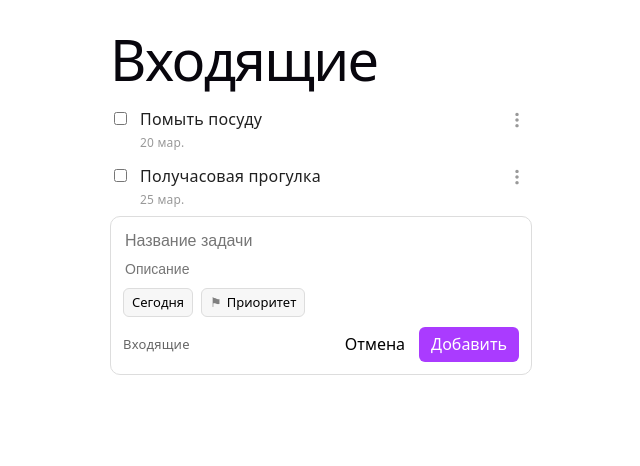
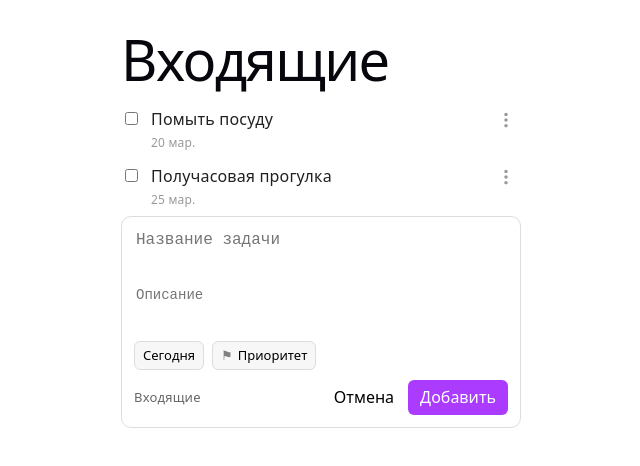
Before and after one commit to yozhikOm/fsd-todo-list, a React (Vite) app: page / in a window 1280 px wide. Both pictures are taken after a click on the button "Добавить задачу". Shown: the top 466 px of the page, without its empty margins (319-959 px from the left). Built offline with nearby package versions, Linux system fonts and the light colour scheme.

Commit message:
feat: use textarea for title and description instead of input

```diff
--- a/src/entities/task/ui/TaskForm/TaskForm.module.css
+++ b/src/entities/task/ui/TaskForm/TaskForm.module.css
@@ -20,6 +20,11 @@
   font-size: 14px;
   color: #666;
   margin-bottom: 10px;
+}
+
+textarea {
+  resize: none;
+  overflow: hidden;
 }
 
 /* actions row */
--- a/src/entities/task/ui/TaskForm/TaskForm.tsx
+++ b/src/entities/task/ui/TaskForm/TaskForm.tsx
@@ -26,7 +26,8 @@ export const TaskForm = ({ task, onClose, onSubmit, submitLabel }: Props) => {
   );
   const [isPriorityOpen, setIsPriorityOpen] = useState(false);
 
-  const titleRef = useRef<HTMLInputElement>(null);
+  const titleRef = useRef<HTMLTextAreaElement>(null);
+  const descriptionRef = useRef<HTMLTextAreaElement>(null);
 
   useEffect(() => {
     if (task) setCurrentTask(task);
@@ -34,6 +35,14 @@ export const TaskForm = ({ task, onClose, onSubmit, submitLabel }: Props) => {
 
   useEffect(() => {
     titleRef.current?.focus();
+    if (titleRef.current) {
+      titleRef.current.style.height = 'auto';
+      titleRef.current.style.height = titleRef.current.scrollHeight + 'px';
+    }
+    if (descriptionRef.current) {
+      descriptionRef.current.style.height = 'auto';
+      descriptionRef.current.style.height = descriptionRef.current.scrollHeight + 'px';
+    }
   }, []);
 
   const handleChange = (
@@ -41,6 +50,12 @@ export const TaskForm = ({ task, onClose, onSubmit, submitLabel }: Props) => {
   ) => {
     const { name, value } = e.target;
     setCurrentTask((prev) => ({ ...prev, [name]: value }));
+
+    // если элемент — textarea, авто-рост
+    if (e.target instanceof HTMLTextAreaElement) {
+      e.target.style.height = 'auto'; // сброс
+      e.target.style.height = e.target.scrollHeight + 'px'; // выставляем по контенту
+    }
   };
 
   const handleSubmit = (e: React.SubmitEvent<HTMLFormElement>) => {
@@ -57,7 +72,7 @@ export const TaskForm = ({ task, onClose, onSubmit, submitLabel }: Props) => {
 
   return (
     <form className={styles.container} onSubmit={handleSubmit} role='form'>
-      <input
+      <textarea
         ref={titleRef}
         name='title'
         className={styles.titleInput}
@@ -65,7 +80,8 @@ export const TaskForm = ({ task, onClose, onSubmit, submitLabel }: Props) => {
         value={currentTask.title}
         onChange={handleChange}
       />
-      <input
+      <textarea
+        ref={descriptionRef}
         name='description'
         className={styles.descriptionInput}
         placeholder='Описание'
--- a/src/pages/tasks-page/ui/TasksPage.tsx
+++ b/src/pages/tasks-page/ui/TasksPage.tsx
@@ -7,7 +7,7 @@ export const TasksPage = () => {
   const [editingTaskId, setEditingTaskId] = useState<string | null>(null);
 
   return (
-    <div style={{ maxWidth: 800, margin: '0 auto', padding: 16 }}>
+    <div style={{ maxWidth: 800, width: 400, margin: '0 auto', padding: 16 }}>
       <h1>Входящие</h1>
       <TaskList
         editingTaskId={editingTaskId}
--- a/src/widgets/task-list/ui/TaskItem.module.css
+++ b/src/widgets/task-list/ui/TaskItem.module.css
@@ -14,7 +14,14 @@
 }
 
 .itemTitle {
+    font-size: 16px;
     margin-left: 10px;
+    word-break: break-word;
+    overflow-wrap: break-word;
+}
+
+.completed {
+  text-decoration: line-through;
 }
 
 .itemDate {
--- a/src/widgets/task-list/ui/TaskItem.tsx
+++ b/src/widgets/task-list/ui/TaskItem.tsx
@@ -30,16 +30,12 @@ export const TaskItem = ({ task, isEditing, onEdit, onCloseEdit }: Props) => {
           />
         </div>
         <div className={styles.itemContent}>
-          <div className={styles.itemTitle}>
-            <div
-              style={{
-                /* TODO вынести в стили */
-                textDecoration: task.completed ? 'line-through' : 'none',
-                fontSize: 16,
-              }}
-            >
-              {task.title}
-            </div>
+          <div
+            className={`${styles.itemTitle} ${
+              task.completed ? styles.completed : ''
+            }`}
+          >
+            {task.title}
           </div>
           <div className={styles.itemDate}>
             {task.date && getDayType(task.date)}
@@ -67,9 +63,7 @@ export const TaskItem = ({ task, isEditing, onEdit, onCloseEdit }: Props) => {
           )}
         </div>
       </div>
-      {isEditing && (
-        <EditTask task={task} onClose={() => onCloseEdit()} />
-      )}
+      {isEditing && <EditTask task={task} onClose={() => onCloseEdit()} />}
       {isConfirmDialogOpen && (
         <Dialog
           open={isConfirmDialogOpen}
```
